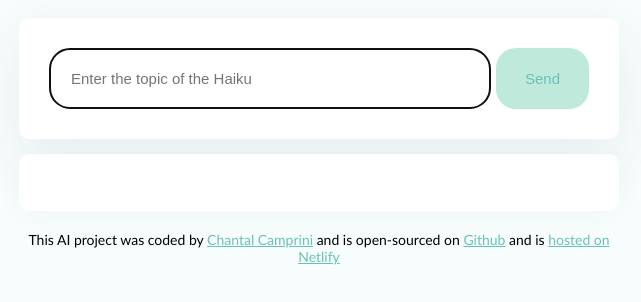
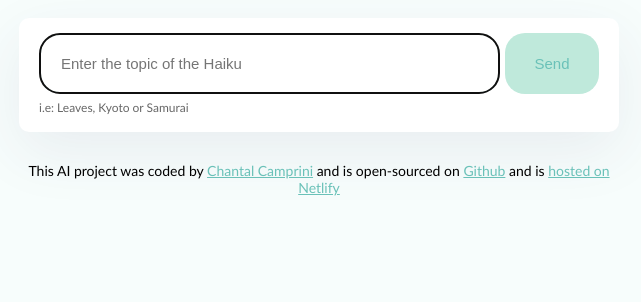
Before and after one commit to JunAttic/haiku-generator, a plain HTML site: page index.html in a window 1280 px wide. Shown: the part 162-464 px from the top of the page, without its empty margins (321-962 px from the left). Drawn offline with nearby package versions, Linux system fonts and the light colour scheme.

Commit message:
improved JS and corrected an error in HTML

```diff
--- a/index.html
+++ b/index.html
@@ -12,9 +12,10 @@
       <header><h1>Welcome to my AI Haiku Generator</h1></header>
 
       <main>
+        <div class="form-container">
           <form id="haiku-generator">
             <input
-            style="text"
+              type="text"
               placeholder="Enter the topic of the Haiku"
               autofocus
               autocomplete="off"
@@ -23,8 +24,10 @@
             />
             <input type="submit" value="Send" class="instruction-button" />
           </form>
+          <div class="hint">i.e: Leaves, Kyoto or Samurai</div>
+        </div>
       </main>
-      <div class="haiku" id="haiku">
+      <div class="haiku hidden" id="haiku">
         <br />
       </div>
 
--- a/src/index.js
+++ b/src/index.js
@@ -1,4 +1,7 @@
 function displayHaiku(response) {
+  let haikuElement = document.querySelector("#haiku");
+  haikuElement.classList.remove("hidden");
+
   new Typewriter("#haiku", {
     strings: response.data.answer,
     autoStart: true,
@@ -17,6 +20,9 @@ function generateHaiku(event) {
     "you are an Haiku expert,your goal is to generate 2 lines haiku, separate each line with a <br /> ,make sure to follow user instruction.The last word of the haiku MUST be inside a <strong> element";
   let apiUrl = `https://api.shecodes.io/ai/v1/generate?prompt=${prompt}&context=${context}&key=${apiKey}`;
 
+  let haikuElement = document.querySelector("#haiku");
+  haikuElement.innerHTML = `<div class="generating">⏳ Generating an Haiku ${instructionsInput.value}</div>`;
+
   axios.get(apiUrl).then(displayHaiku);
 }
 
--- a/src/style.css
+++ b/src/style.css
@@ -10,13 +10,24 @@ body {
 h1 {
   text-align: center;
 }
+
+.form-container {
+  background-color: white;
+  margin-bottom: 30px;
+  border-radius: 10px;
+  box-shadow: 0px 20px 60px rgba(65, 50, 100, 0.08);
+  padding: 15px 20px;
+}
+
 form {
-  background: #fff;
-  padding: 30px;
-  box-shadow: 0px 20px 60px rgba(65, 50, 100, 0.08);
-  border-radius: 10px;
   display: flex;
-  margin-bottom: 15px;
+}
+
+.hint {
+  line-height: 1.5;
+  margin-top: 5px;
+  opacity: 0.6;
+  font-size: 12px;
 }
 
 .instruction {
@@ -48,6 +59,10 @@ form {
   font-size: 18px;
 }
 
+.hidden {
+  display: none;
+}
+
 .haiku strong {
   color: #6ac1b8;
 }
@@ -59,3 +74,18 @@ footer {
 a {
   color: #6ac1b8;
 }
+
+.generating {
+  animation: blink-animation 1s steps(5, start) infinite;
+}
+
+@keyframes blink-animation {
+  to {
+    visibility: hidden;
+  }
+}
+@-webkit-keyframes blink-animation {
+  to {
+    visibility: hidden;
+  }
+}
```
Lines whose indentation alone changed are shown as unchanged.
